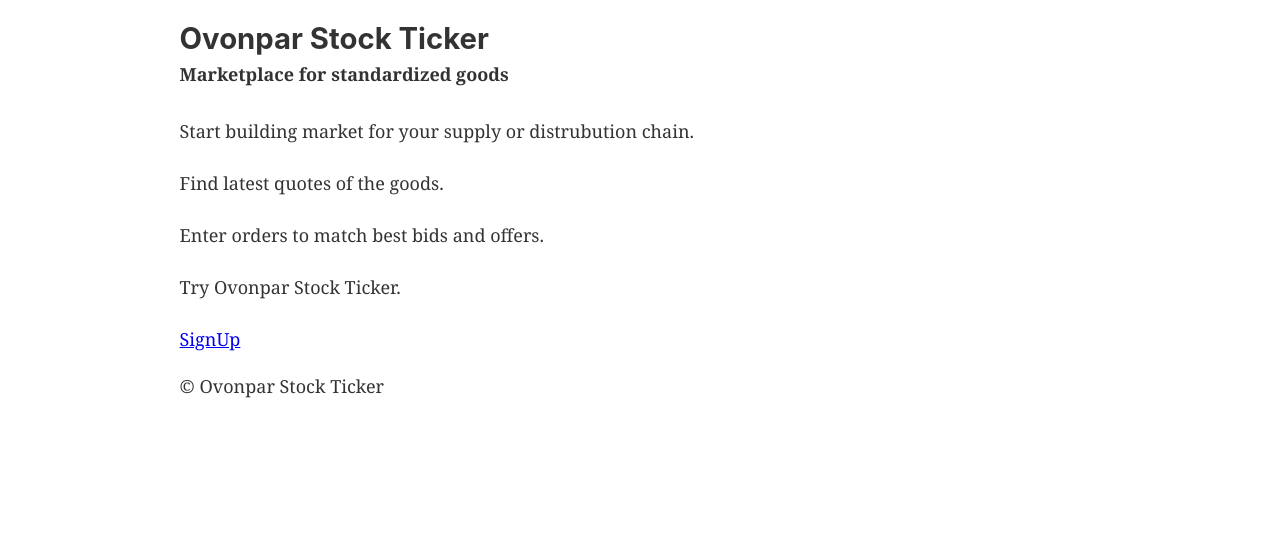
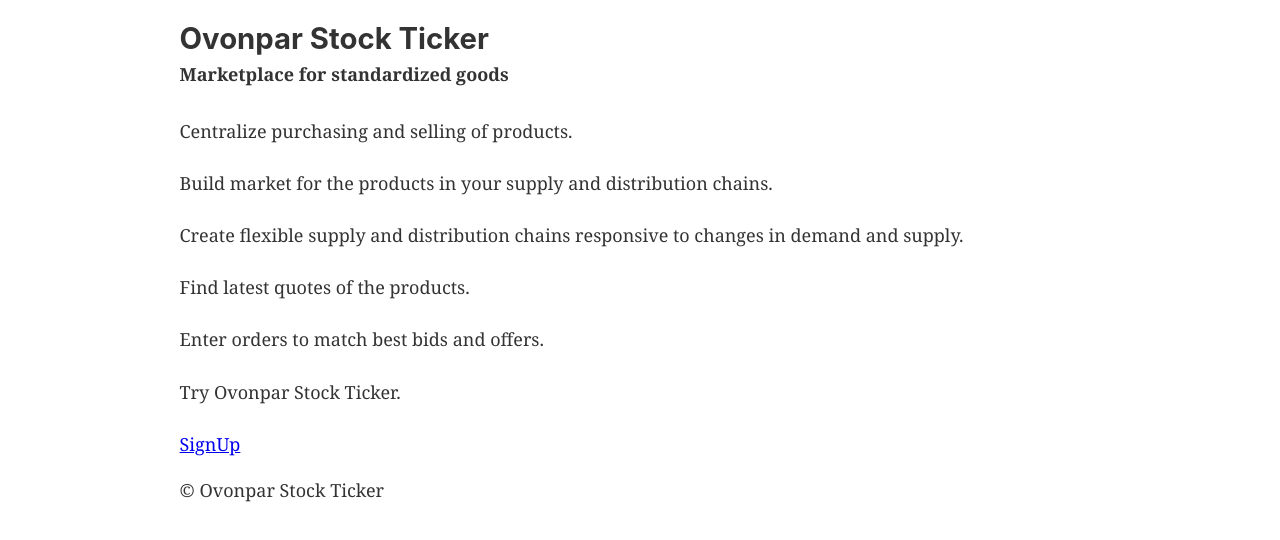
Before and after one commit to rrmaje/gatsby-ovonpar, a Gatsby site: page / in a window 1280 px wide. Shown: the part 132-672 px from the top of the page. Built offline with nearby package versions, Linux system fonts and the light colour scheme; Gatsby itself is replaced by a stand-in of ours.

Commit message:
Update index.js, Fix SEO

```diff
--- a/src/pages/get-started.js
+++ b/src/pages/get-started.js
@@ -1,6 +1,7 @@
 import React from "react"
 
 import Layout from "../components/layout"
+import SEO from "../components/seo"
 
 const GetStarted = () => (
   <Layout>
--- a/src/pages/index.js
+++ b/src/pages/index.js
@@ -10,8 +10,10 @@ const IndexPage = () => (
     <div style={{paddingBottom:5}}>
     <h2 style={{display:`inline`}}>Ovonpar Stock Ticker</h2> <p style={{paddingTop:5}}><strong> Marketplace for standardized goods</strong></p>
     </div>
-    <p>Start building market for your supply or distrubution chain.</p>
-    <p>Find latest quotes of the goods.</p>
+    <p>Centralize purchasing and selling of products.</p>
+    <p>Build market for the products in your supply and distribution chains.</p>
+    <p>Create flexible supply and distribution chains responsive to changes in demand and supply.</p>
+    <p>Find latest quotes of the products.</p>
     <p>Enter orders to match best bids and offers.</p>
     <p>Try Ovonpar Stock Ticker.</p>
     <a href="http://35.204.16.24:3000/signup">SignUp</a>
--- a/src/pages/products.js
+++ b/src/pages/products.js
@@ -1,6 +1,7 @@
 import React from "react"
 import { Link } from "gatsby"
 import Layout from "../components/layout"
+import SEO from "../components/seo"
 
 const products = require("../../data/products.json");
 
```
